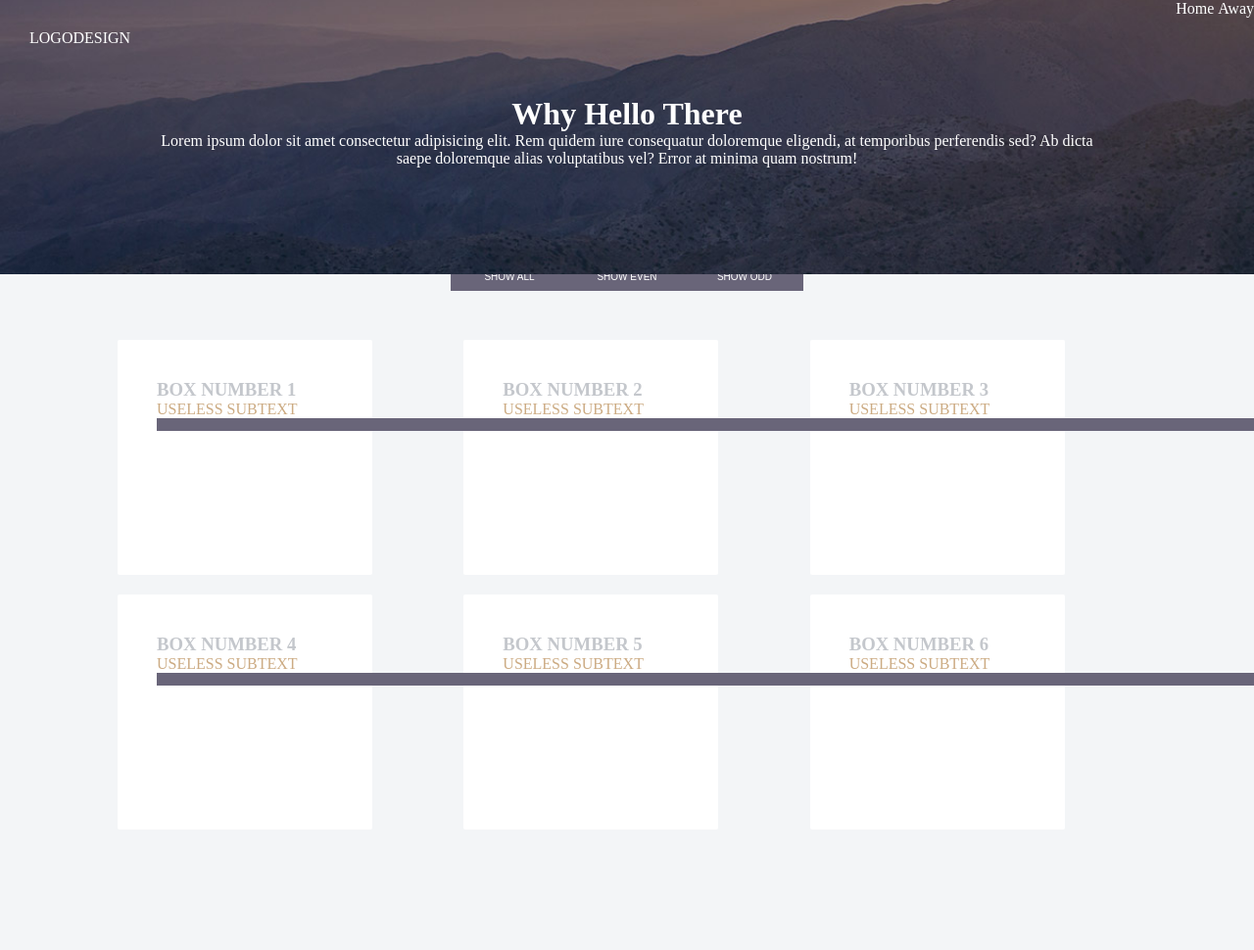
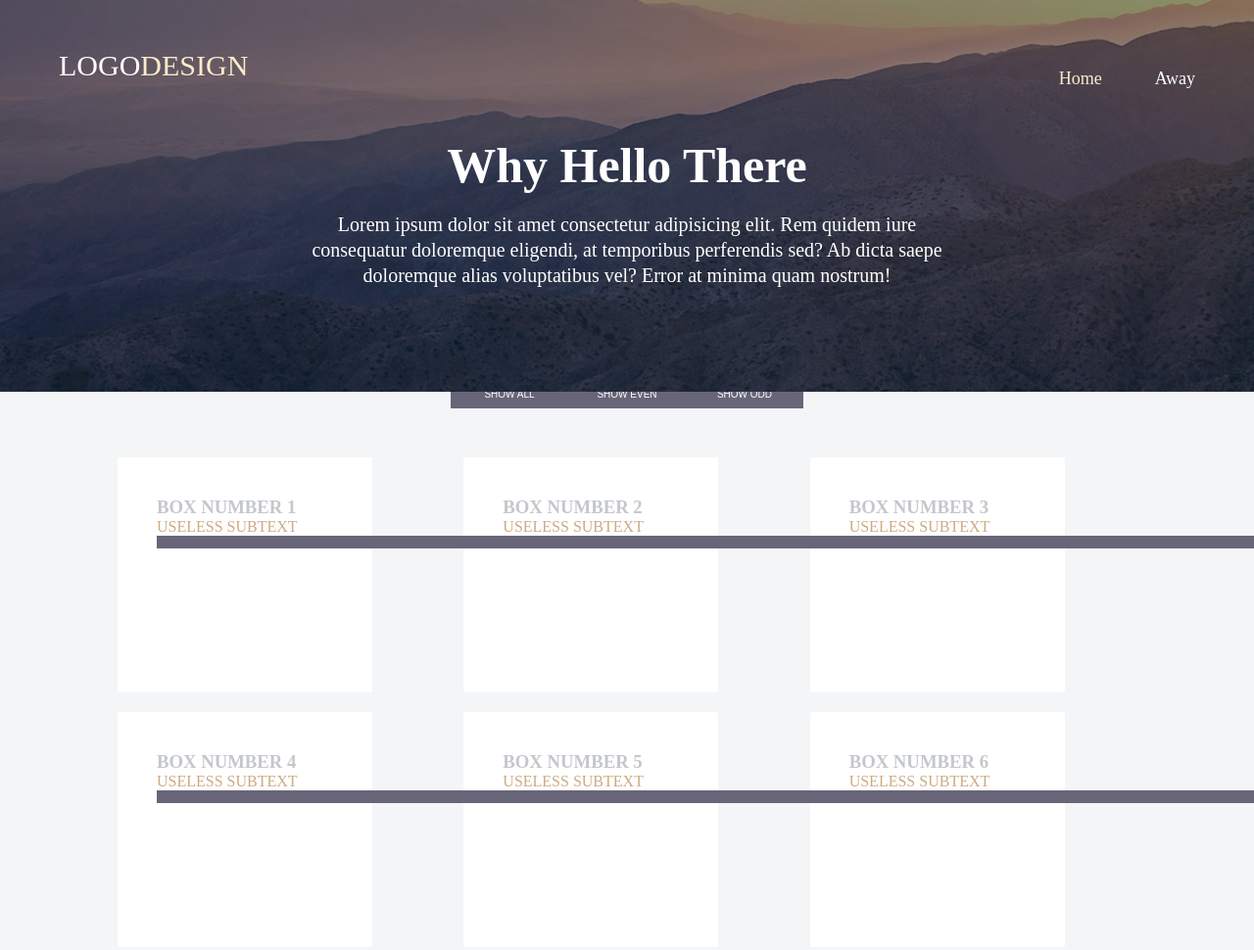
Before and after one commit to northross/frontend-design, a plain HTML site: page index.html in a window 1280 px wide. Shown: the top 970 px of the page at 98% size. Before the commit the page ends 932 px from the top, so only its background shows below. Drawn offline with Linux system fonts and the light colour scheme; a web font is replaced by a local one.

Commit message:
style and formatting

```diff
--- a/index.html
+++ b/index.html
@@ -8,16 +8,18 @@
   </head>
   <body>
     <header class="hero">
-      <p class="logo-design">LOGO<span>DESIGN</span></p>
+      <p class="logo-design">
+        LOGO<span style="color: rgb(252, 235, 202)">DESIGN</span>
+      </p>
       <nav>
         <ul>
-          <li><a href="#">Home</a></li>
+          <li><a class="home" href="#">Home</a></li>
           <li><a href="#">Away</a></li>
         </ul>
       </nav>
       <div class="hero-text">
-        <h1>Why Hello There</h1>
-        <p>
+        <h1 class="hero-h">Why Hello There</h1>
+        <p class="hero-p">
           Lorem ipsum dolor sit amet consectetur adipisicing elit. Rem quidem
           iure consequatur doloremque eligendi, at temporibus perferendis sed?
           Ab dicta saepe doloremque alias voluptatibus vel? Error at minima quam
--- a/styles/style.scss
+++ b/styles/style.scss
@@ -1,9 +1,12 @@
+@import url('https://fonts.googleapis.com/css2?family=Hanuman&display=swap');
+
 $white: rgb(255, 255, 255);
 $btn-gray: rgb(105, 101, 121);
 $btn-canary: rgb(252, 235, 202);
 $background: rgba(239, 241, 245, 0.7);
 $box-h: rgb(196, 199, 204);
 $box-p: rgb(204, 171, 131);
+$logo-font: 'Hanuman', serif;
 
 * {
   margin: 0;
@@ -20,7 +23,7 @@ body {
   background-size: cover;
   background-position: center;
   width: 100%;
-  height: 35vh;
+  height: 50vh;
   color: $white;
   position: relative;
 }
@@ -30,28 +33,49 @@ body {
   position: absolute;
   top: 35%;
   left: auto;
-  padding: 0 150px;
+  padding: 0 300px;
+}
+
+.hero-h {
+  font-size: 50px;
+  letter-spacing: 1.5;
+}
+
+.hero-p {
+  font-size: 20px;
+  line-height: 1.3;
+  margin-top: 18px;
+  padding: 0;
+}
+
+.home {
+  color: $btn-canary;
 }
 
 nav ul {
-  float: right;
+  position: absolute;
+  top: 70px;
+  right: 60px;
   list-style-type: none;
 }
 
 li {
+  margin-left: 50px;
   display: inline-block;
 }
 
 a {
+  font-size: 18px;
   text-decoration: none;
   color: $white;
 }
 
 .logo-design {
-  // margin-top: 15px;
+  font-family: $logo-font;
+  font-size: 30px;
   position: absolute;
-  top: 30px;
-  left: 30px;
+  top: 50px;
+  left: 60px;
 }
 
 .btn-container {
```
Also changed, not shown: styles/style.css, 1 other file.
